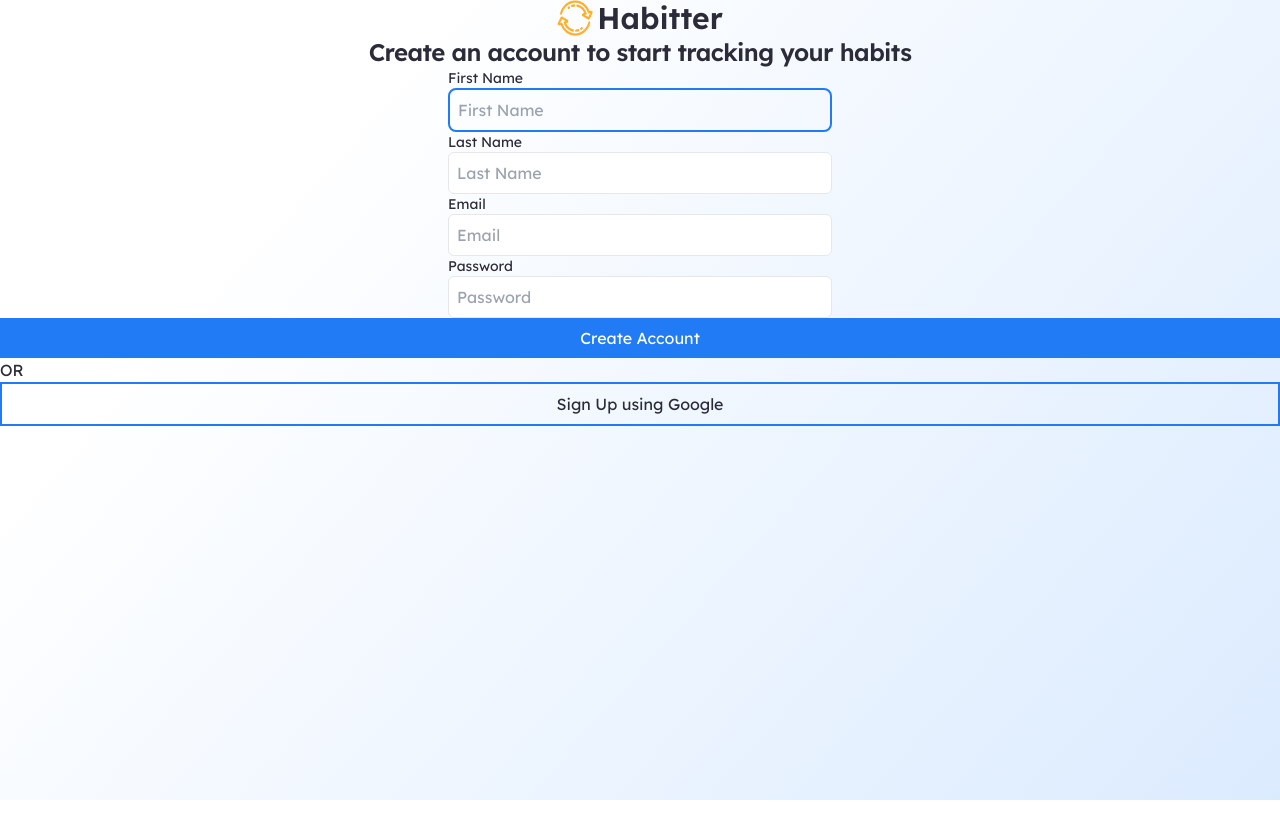
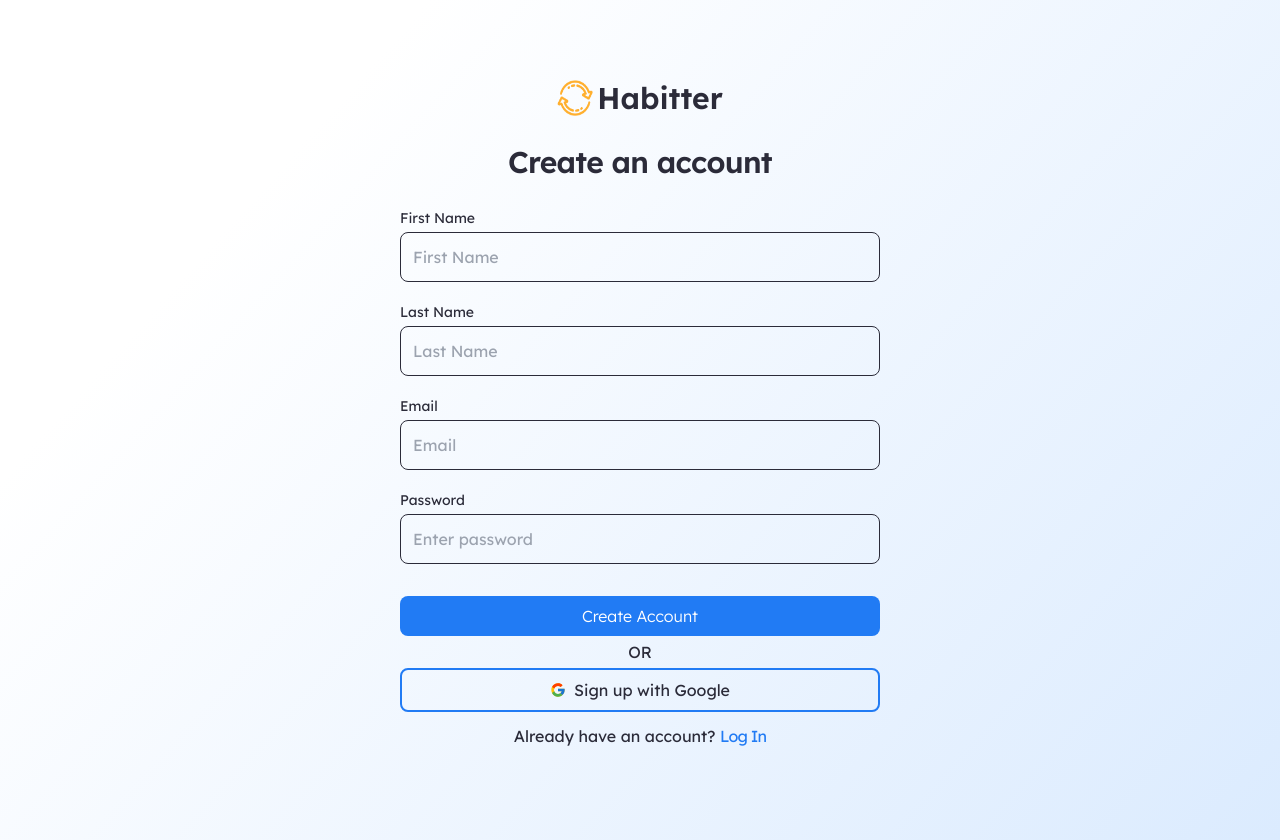
Before and after one commit to segunlawal/event-scheduler, a React (Create React App) app: page /signup in a window 1280 px wide. Before the commit the page ends 800 px from the top, so only its background shows below. Built offline with nearby package versions, Linux system fonts and the light colour scheme; no server answers.

Commit message:
style: style signup page

```diff
--- a/package.json
+++ b/package.json
@@ -16,6 +16,7 @@
     "firebase": "^9.16.0",
     "react": "^18.2.0",
     "react-dom": "^18.2.0",
+    "react-icons": "^4.7.1",
     "react-router-dom": "^6.7.0",
     "react-scripts": "5.0.1",
     "web-vitals": "^2.1.4"
--- a/src/pages/authentication/SignUp/SignUp.tsx
+++ b/src/pages/authentication/SignUp/SignUp.tsx
@@ -1,14 +1,11 @@
 /* eslint-disable @typescript-eslint/no-unused-vars */
 import { Dispatch, SetStateAction, useState } from "react";
-import { useNavigate } from "react-router-dom";
+import { useNavigate, Link } from "react-router-dom";
 import { createUserWithEmailAndPassword, User } from "firebase/auth";
 import { auth } from "../../../firebase-config";
 import "../../../App.css";
 import logo from "../../../assets/habitter.png";
-// interface SignUpProps {
-//   user: User | null;
-//   setUser: Dispatch<SetStateAction<User | null>>;
-// }
+import { FcGoogle } from "react-icons/fc";
 function SignUp(): JSX.Element {
   const [firstName, setFirstName] = useState("");
   const [lastName, setLastName] = useState("");
@@ -36,22 +33,24 @@ function SignUp(): JSX.Element {
   // };
 
   return (
-    <div className="onboard min-h-screen flex flex-col">
-      <div className="flex justify-center gap-1">
-        <img src={logo} alt="habitter logo" className="w-[36px] h-[36px]" />
-        <p className="font-semibold text-3xl">Habitter</p>
-      </div>
-      <p className="text-2xl mx-auto font-semibold tracking-tight">
-        Create an account to start tracking your habits
+    <div className="onboard min-h-screen flex flex-col py-20">
+      <Link to="/">
+        <div className="flex justify-center gap-1">
+          <img src={logo} alt="habitter logo" className="w-[36px] h-[36px]" />
+          <p className="font-semibold text-3xl">Habitter</p>
+        </div>
+      </Link>
+      <p className="text-3xl mx-auto font-semibold tracking-tight py-7">
+        Create an account
       </p>
       <div className="flex flex-col mx-auto">
-        <label htmlFor="first-name" className="text-sm">
+        <label htmlFor="first-name" className="text-sm pb-1">
           First Name
         </label>
         <input
           type="text"
           name="first-name"
-          className="border-2 rounded-lg p-2 w-96 bg-transparent border-[#217BF4]  focus:outline-none"
+          className="focus:border-2 border-[1px] rounded-lg p-3 mb-5 sm:w-[30rem] w-80 bg-transparent border-[#2b2b39] focus:outline-none"
           onChange={(event) => {
             setFirstName(event.target.value);
           }}
@@ -59,13 +58,13 @@ function SignUp(): JSX.Element {
         />
       </div>
       <div className="flex flex-col mx-auto">
-        <label htmlFor="last-name" className="text-sm">
+        <label htmlFor="last-name" className="text-sm pb-1">
           Last Name
         </label>
         <input
           type="text"
           name="last-name"
-          className="border-[1px] rounded-md p-2 w-96"
+          className="focus:border-2 border-[1px] rounded-lg p-3 mb-5 sm:w-[30rem] w-80 bg-transparent border-[#2b2b39] focus:outline-none"
           onChange={(event) => {
             setLastName(event.target.value);
           }}
@@ -73,13 +72,13 @@ function SignUp(): JSX.Element {
         />
       </div>
       <div className="flex flex-col mx-auto">
-        <label htmlFor="last-name" className="text-sm">
+        <label htmlFor="last-name" className="text-sm pb-1">
           Email
         </label>
         <input
           type="email"
           name="last-name"
-          className="border-[1px] rounded-md p-2 w-96"
+          className="focus:border-2 border-[1px] rounded-lg p-3 mb-5 sm:w-[30rem] w-80 bg-transparent border-[#2b2b39] focus:outline-none"
           onChange={(event) => {
             setRegisterEmail(event.target.value);
           }}
@@ -88,31 +87,41 @@ function SignUp(): JSX.Element {
       </div>
 
       <div className="flex flex-col mx-auto">
-        <label htmlFor="password" className="text-sm">
+        <label htmlFor="password" className="text-sm pb-1">
           Password
         </label>
         <input
           type="password"
           name="password"
-          className="border-[1px] rounded-md p-2 w-96"
+          className="focus:border-2 border-[1px] rounded-lg p-3 mb-5 sm:w-[30rem] w-80 bg-transparent border-[#2b2b39] focus:outline-none"
           onChange={(event) => {
             setRegisterPassword(event.target.value);
           }}
-          placeholder="Password"
+          placeholder="Enter password"
         />
       </div>
       <button
         type="submit"
-        className="text-white px-10 py-2 bg-[#217BF4]"
+        className="text-white text-md font-light px-10 py-2 bg-[#217BF4] sm:w-[30rem] w-80 mx-auto rounded-lg mt-3"
         // eslint-disable-next-line @typescript-eslint/no-misused-promises
         onClick={signUp}
       >
         Create Account
       </button>
-      <p>OR</p>
-      <button type="submit" className="px-10 border-2 py-2 border-[#217BF4]">
-        Sign Up using Google
+      <p className="mx-auto py-1">OR</p>
+      <button
+        type="submit"
+        className="px-10 border-2 py-2 border-[#217BF4] sm:w-[30rem] w-80 mx-auto rounded-lg flex gap-2 justify-center"
+      >
+        <FcGoogle className="flex my-auto" />
+        <p>Sign up with Google</p>
       </button>
+      <p className="mx-auto py-3">
+        Already have an account?{" "}
+        <Link to="/signin">
+          <span className="text-[#217BF4] tracking-tighter">Log In</span>
+        </Link>
+      </p>
     </div>
   );
 }
```
Also changed, not shown: 1 other file (tests, documents, lock files or other folders).
